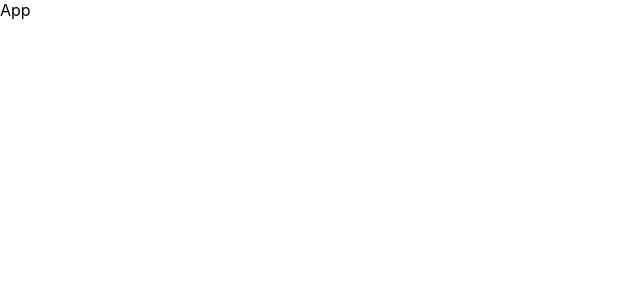
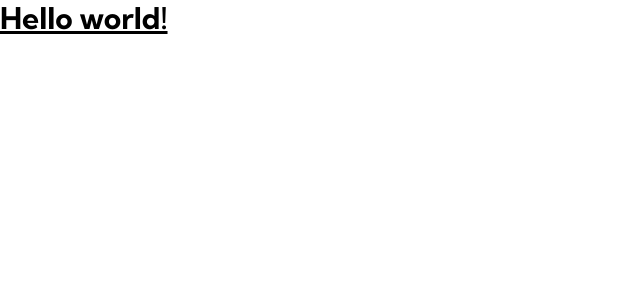
Before and after one commit to omtandel2307/E-Takraar, a React (Create React App) app in the folder client/: page / in a window 1280 px wide. Shown: the top 300 px of the page, without its empty margins (0-640 px from the left). Built offline with nearby package versions, Linux system fonts and the light colour scheme.

Commit message:
tailwind-init

```diff
--- a/client/package.json
+++ b/client/package.json
@@ -34,5 +34,8 @@
       "last 1 firefox version",
       "last 1 safari version"
     ]
+  },
+  "devDependencies": {
+    "tailwindcss": "^3.2.7"
   }
 }
--- a/client/src/App.js
+++ b/client/src/App.js
@@ -1,7 +1,3 @@
-import React from "react";
-
-const App = () => {
-  return <div>App</div>;
-};
-
-export default App;
+export default function App() {
+  return <h1 className="text-3xl font-bold underline">Hello world!</h1>;
+}
--- a/client/src/index.css
+++ b/client/src/index.css
@@ -1,13 +1,12 @@
-body {
+@import url(https://fonts.googleapis.com/css?family=Kumbh+Sans:100,200,300,regular,500,600,700,800,900);
+
+@tailwind base;
+@tailwind components;
+@tailwind utilities;
+
+*{
   margin: 0;
-  font-family: -apple-system, BlinkMacSystemFont, 'Segoe UI', 'Roboto', 'Oxygen',
-    'Ubuntu', 'Cantarell', 'Fira Sans', 'Droid Sans', 'Helvetica Neue',
-    sans-serif;
-  -webkit-font-smoothing: antialiased;
-  -moz-osx-font-smoothing: grayscale;
+  padding: 0;
+  box-sizing: border-box;
+  font-family: 'Kumbh Sans', sans-serif;
 }
-
-code {
-  font-family: source-code-pro, Menlo, Monaco, Consolas, 'Courier New',
-    monospace;
-}
--- /dev/null
+++ b/client/tailwind.config.js
@@ -0,0 +1,8 @@
+/** @type {import('tailwindcss').Config} */
+module.exports = {
+  content: ["./src/**/*.{js,jsx,ts,tsx}"],
+  theme: {
+    extend: {},
+  },
+  plugins: [],
+};
```
Also changed, not shown: 1 other file (tests, documents, lock files or other folders).
